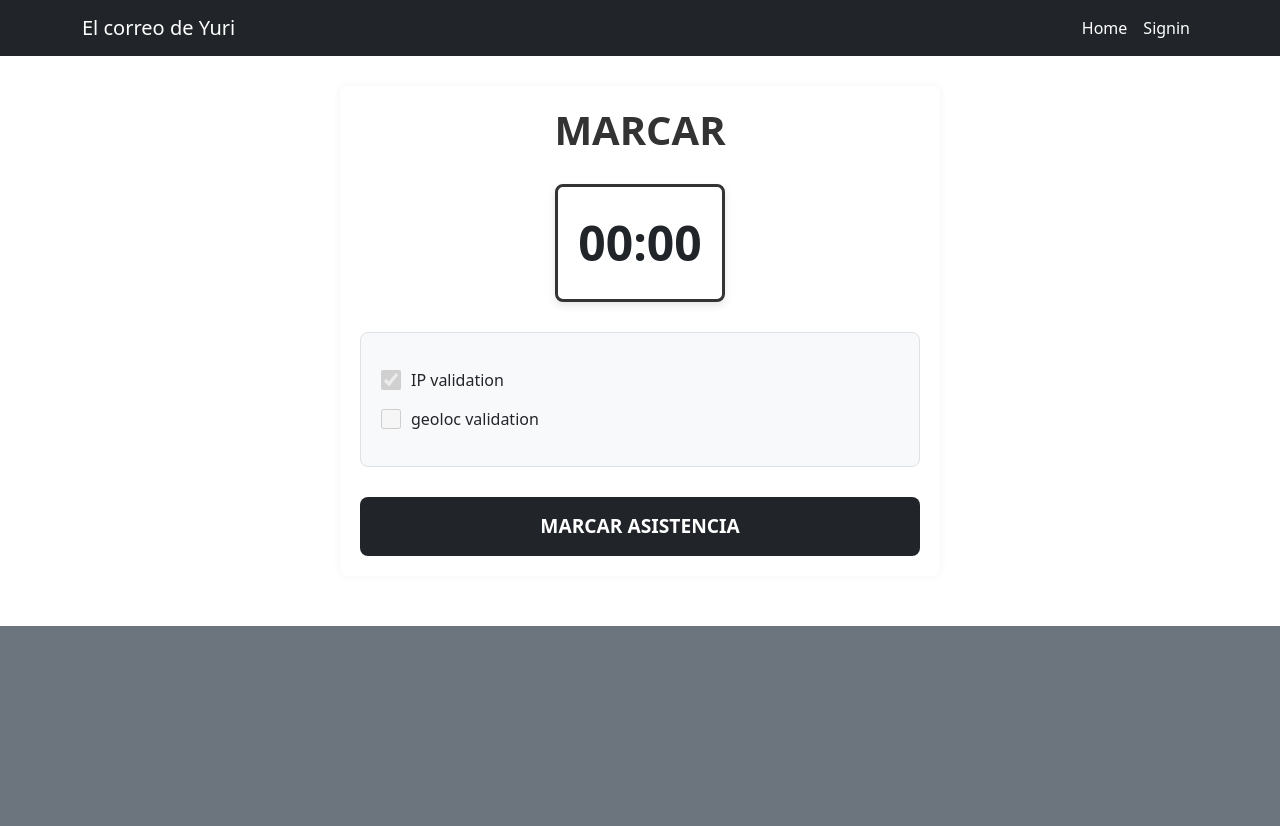
After one commit to vbroosing/el-correo-de-yuri, a Django app: page /marcado/ in a window 1280 px wide. The commit adds this page. Run offline with Django 5.2, Linux system fonts and the light colour scheme; some libraries are stand-ins or nearby versions.

Commit message:
annadiendo modulo de marcado

```diff
--- /dev/null
+++ b/app/static/styles/marcado.css
@@ -0,0 +1,81 @@
+
+.container_marcado {
+    max-width: 600px;
+    margin: 30px auto;
+    padding: 20px;
+    background-color: white;
+    border-radius: 8px;
+    box-shadow: 0 0 10px rgba(0,0,0,0.05);
+}
+
+h1 {
+    text-align: center;
+    margin-bottom: 30px;
+    color: #333;
+    font-weight: 600;
+}
+
+.clock-container {
+    text-align: center;
+    margin: 30px 0;
+}
+
+.clock-display {
+    font-size: 3rem;
+    font-weight: bold;
+    padding: 20px;
+    border: 3px solid #333;
+    border-radius: 8px;
+    display: inline-block;
+    min-width: 150px;
+    background-color: #fff;
+    box-shadow: 0 4px 8px rgba(0,0,0,0.1);
+}
+
+.validation-section {
+    margin-top: 30px;
+    padding: 20px;
+    background-color: #f8f9fa;
+    border-radius: 8px;
+    border: 1px solid #dee2e6;
+}
+
+.validation-item {
+    display: flex;
+    align-items: center;
+    margin: 15px 0;
+    font-size: 1rem;
+}
+
+.validation-item input[type="checkbox"] {
+    width: 20px;
+    height: 20px;
+    margin-right: 10px;
+    accent-color: #28a745; /* Verde para check */
+}
+
+.validation-item.unchecked input[type="checkbox"] {
+    accent-color: #dc3545; /* Rojo para unchecked */
+}
+
+.btn-mark {
+    display: block;
+    width: 100%;
+    padding: 15px;
+    margin-top: 30px;
+    background-color: #212529;
+    color: white;
+    border: none;
+    border-radius: 8px;
+    font-size: 1.2rem;
+    font-weight: bold;
+    cursor: pointer;
+    text-align: center;
+    transition: background-color 0.3s;
+}
+
+.btn-mark:hover {
+    background-color: #1a1e21;
+    transform: translateY(-2px);
+    box-shadow: 0 4px 8px rgba(0, 0, 0, 0.15);
+}
--- a/app/templates/dashboard.html
+++ b/app/templates/dashboard.html
@@ -77,7 +77,7 @@
         <a href="/seleccionar-contactos" class="btn btn-lg px-5 py-3 text-white btn_sec_dashboard">MODIFICAR CONTACTOS DE EMERGENCIA</a>
 
         <!-- Botón: MARCAR -->
-        <a href="#" class="btn btn-lg px-5 py-3 text-white btn_prin_dashboard btn-marcar">MARCAR</a>
+        <a href="/marcado" class="btn btn-lg px-5 py-3 text-white btn_prin_dashboard btn-marcar">MARCAR</a>
     </div>
 
 </section>
--- /dev/null
+++ b/app/templates/marcado.html
@@ -0,0 +1,36 @@
+{% extends 'base.html' %}
+{% load static %}
+
+{% block title %}Marcar Asistencia{% endblock %}
+
+{% block head %}
+<link rel="stylesheet" href="{% static 'styles/marcado.css' %}">
+{% endblock %}
+
+{% block body %}
+<div class="container_marcado">
+        <h1>MARCAR</h1>
+
+        <div class="clock-container">
+            <div id="clock" class="clock-display">00:00</div>
+        </div>
+
+        <div class="validation-section">
+            <div class="validation-item">
+                <input type="checkbox" id="ip-validation" checked disabled>
+                <label for="ip-validation">IP validation</label>
+            </div>
+            <div class="validation-item unchecked">
+                <input type="checkbox" id="geoloc-validation" disabled>
+                <label for="geoloc-validation">geoloc validation</label>
+            </div>
+        </div>
+
+        <form method="post">
+        {% csrf_token %}
+            <button type="submit" class="btn-mark btn-dark">MARCAR ASISTENCIA</button>
+        </form>
+    </div>
+
+
+{% endblock %}
--- a/app/urls.py
+++ b/app/urls.py
@@ -20,6 +20,7 @@ urlpatterns = [
     path('seleccionar-cargas/', views.seleccionar_cargas_familiares, name='seleccionar_cargas_familiares'),
     path('seleccionar-contactos/', views.seleccionar_contactos_emergencia, name='seleccionar_contactos_emergencia'),
     path('modificar-datos-personales/', views.modificar_datos_personales, name='modificar_datos_personales'),
+    path('marcado/', views.marcado, name='marcado'),
 
     # FUNCIONES PERSONAL RRHH
     path('llenar-ficha-trabajador/', views.llenar_ficha_trabajador, name='llenar_ficha_trabajador'),
--- a/app/views.py
+++ b/app/views.py
@@ -201,3 +201,6 @@ def seleccionar_contactos_emergencia(req):
 
 def modificar_datos_personales(req):
     return render(req, 'modificar-datos-personales.html')
+
+def marcado(req):
+    return render(req, 'marcado.html')
```
Also changed, not shown: app/static/js/marcado.js (added, +12 -0 lines), db.sqlite3.
